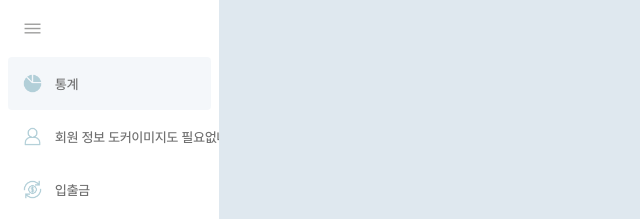
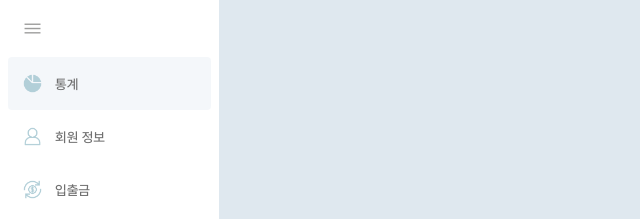
Before and after one commit to kangdoh/AdminPage, a React (Vite) app: page / in a window 1280 px wide. Shown: the top 219 px of the page, without its empty margins (0-640 px from the left). Built offline with nearby package versions, Linux system fonts and the light colour scheme.

Commit message:
20250318

```diff
--- a/src/components/layout/SideNav.jsx
+++ b/src/components/layout/SideNav.jsx
@@ -14,7 +14,7 @@ function navSelect(isActive, currentPath, itemCategory) {
 
 const toLink = [
   { to: '/', icon: `${IconImages.iconChart01}`, icon02: `${IconImages.iconChart02}`, text: '통계' },
-  { to: '/adminuser', icon: `${IconImages.iconUser01}`, icon02: `${IconImages.iconUser02}`, text: '회원 정보 도커이미지도 필요없나?' },
+  { to: '/adminuser', icon: `${IconImages.iconUser01}`, icon02: `${IconImages.iconUser02}`, text: '회원 정보' },
   { to: '/admintransact', icon: `${IconImages.iconTransact01}`, icon02: `${IconImages.iconTransact02}`, text: '입출금' },
   { to: '/adminboard/boardlist/1', icon: `${IconImages.iconNotice01}`, icon02: `${IconImages.iconNotice02}`, text: '공지사항', category: "1" },
   { to: '/adminboard/boardlist/2', icon: `${IconImages.iconFaq01}`, icon02: `${IconImages.iconFaq02}`, text: 'FAQ', category: "2" },
```
